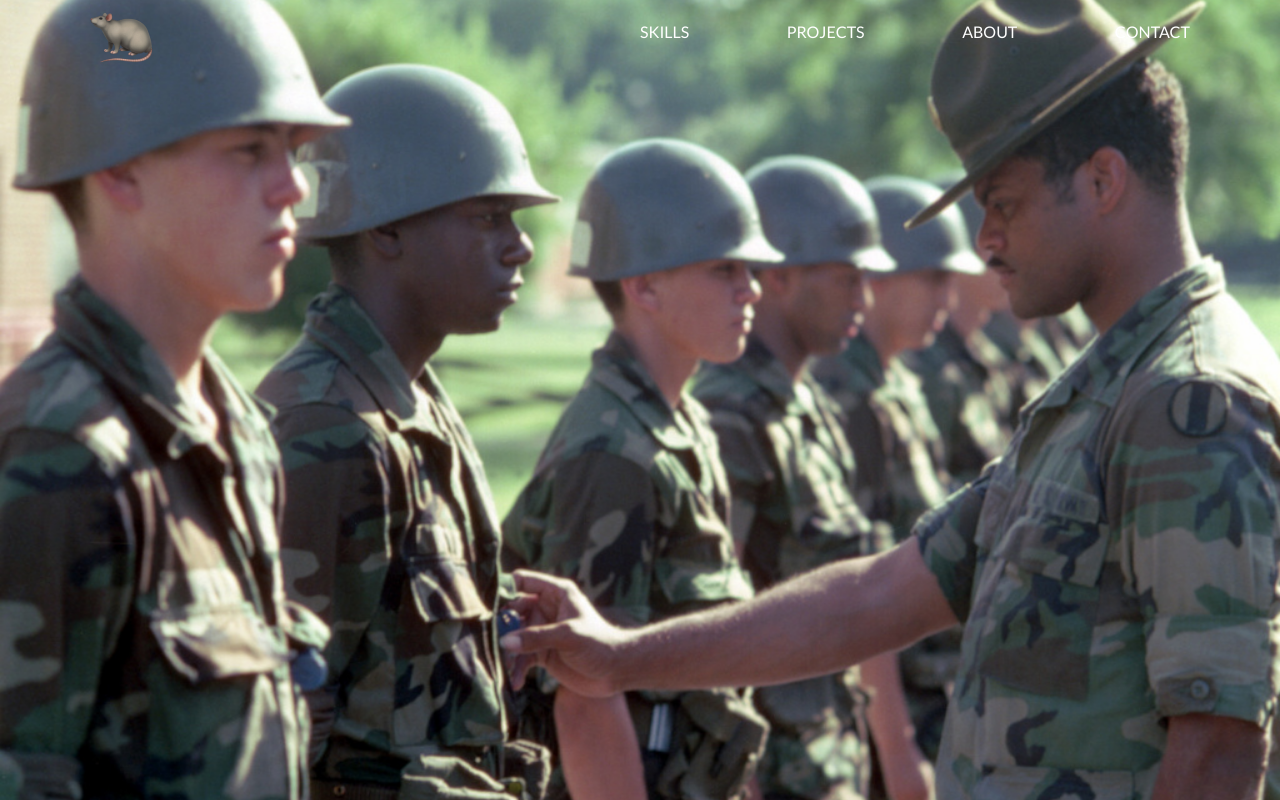
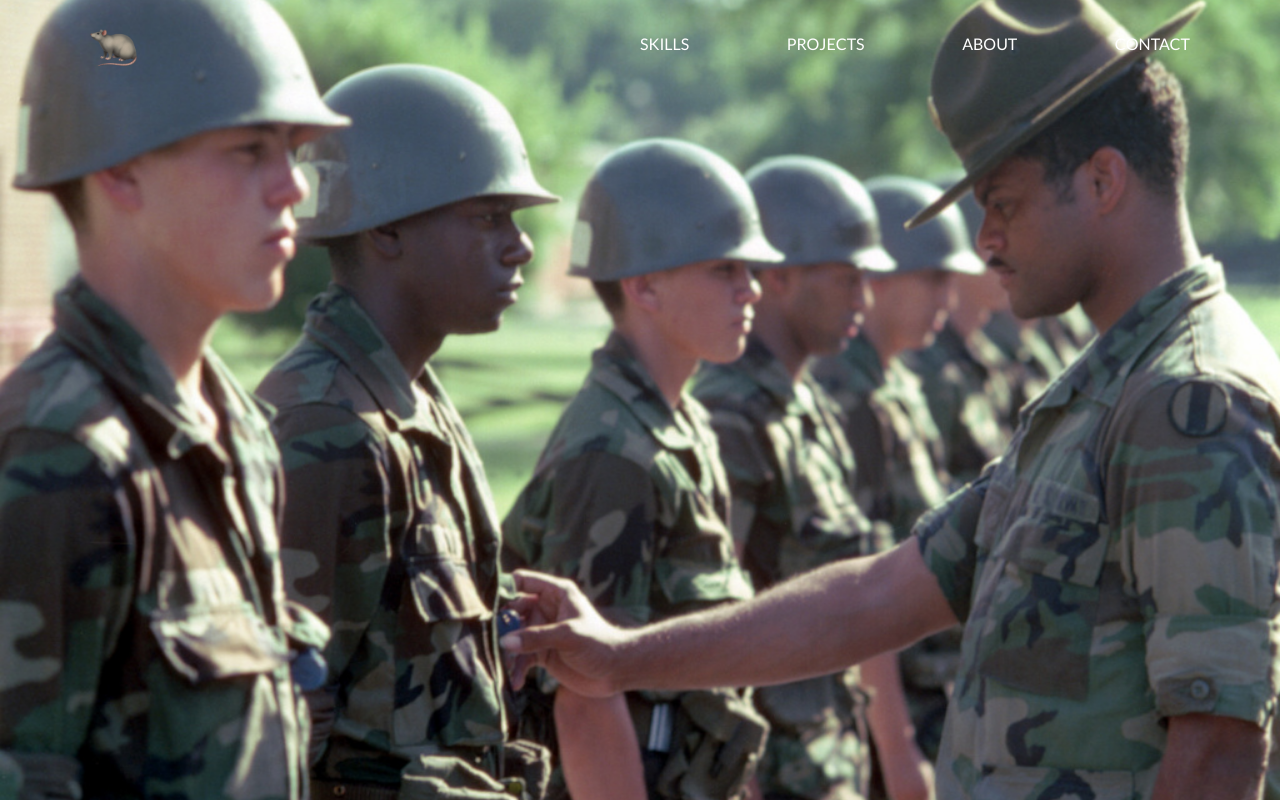
Before and after one commit to SeggyFault/SeggyFault.github.io, a React (Vite) app: page / in a window 1280 px wide. Built offline with nearby package versions, Linux system fonts and the light colour scheme.

Commit message:
fix: Navigation styles

```diff
--- a/src/components/Navigation.jsx
+++ b/src/components/Navigation.jsx
@@ -1,11 +1,11 @@
 const Navigation = () => {
   return (
-    <nav className="flex items-center justify-between w-full max-w-[1140px] my-0 mx-auto px-5">
+    <nav className="flex items-center justify-between w-full max-w-[1140px] my-0 mx-auto px-5 py-5 z-10 relative">
       <a href="/">
         <img
         src="./src/assets/images/rat.png"
         alt="rat icon"
-        className="w-16"/>
+        className="w-12"/>
       </a>
       <ul className="flex items-center justify-between w-1/2">
         <li className="text-base text-white uppercase font-lato hover:underline">
```
